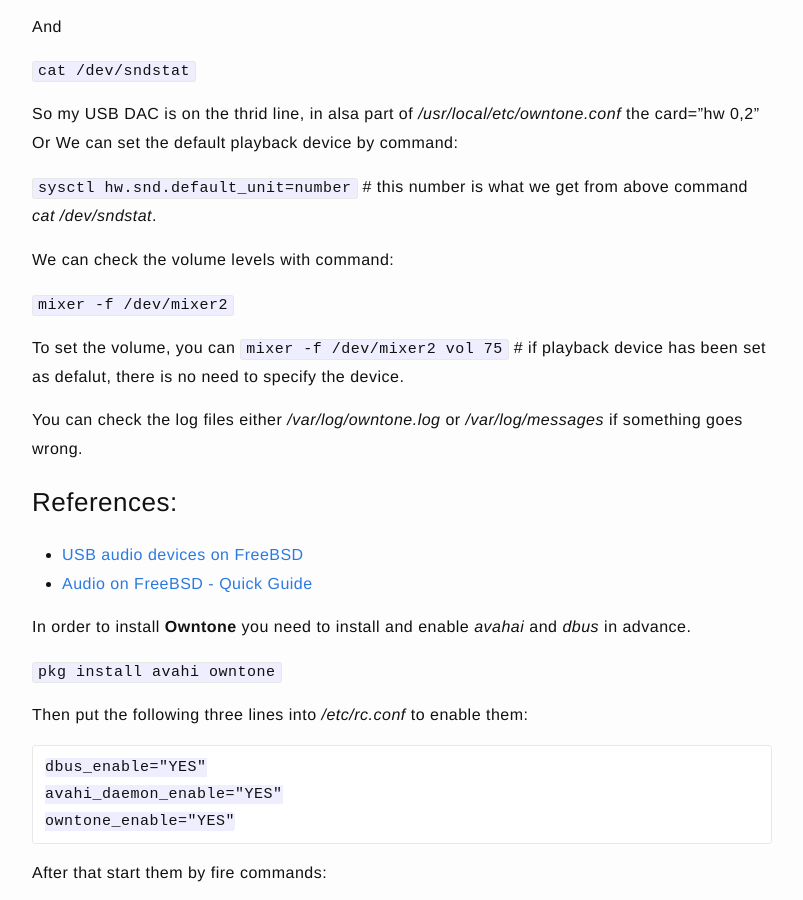
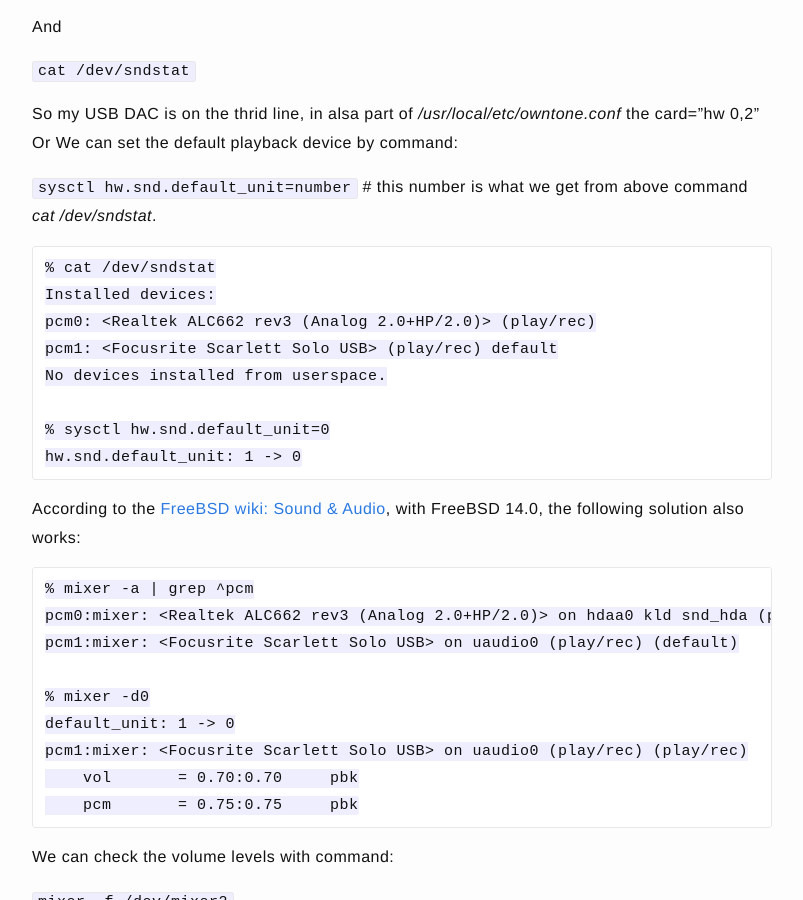
Before and after one commit to jazzi/jazzi.github.io, a Jekyll site: the page built from _posts/2023-12-21-hpe-microserver-gen10-with-freebsd.md, in a window 1280 px wide and 900 px high, scrolled down 14261 px. Shown: the whole window, without its empty margins (238-1041 px from the left). Built offline with Jekyll 4.4.1, drawn with Linux system fonts in a browser that asks for light colours.

Commit message:
add more

````diff
--- a/_posts/2023-12-21-hpe-microserver-gen10-with-freebsd.md
+++ b/_posts/2023-12-21-hpe-microserver-gen10-with-freebsd.md
@@ -533,6 +533,31 @@ We can set the default playback device by command:
 
 `sysctl hw.snd.default_unit=number` # this number is what we get from above command *cat /dev/sndstat*.
 
+```
+% cat /dev/sndstat
+Installed devices:
+pcm0: <Realtek ALC662 rev3 (Analog 2.0+HP/2.0)> (play/rec)
+pcm1: <Focusrite Scarlett Solo USB> (play/rec) default
+No devices installed from userspace.
+
+% sysctl hw.snd.default_unit=0
+hw.snd.default_unit: 1 -> 0
+```
+
+According to the [FreeBSD wiki: Sound & Audio](https://wiki.freebsd.org/Sound), with FreeBSD 14.0, the following solution also works:
+
+```
+% mixer -a | grep ^pcm
+pcm0:mixer: <Realtek ALC662 rev3 (Analog 2.0+HP/2.0)> on hdaa0 kld snd_hda (play/rec)
+pcm1:mixer: <Focusrite Scarlett Solo USB> on uaudio0 (play/rec) (default)
+
+% mixer -d0
+default_unit: 1 -> 0
+pcm1:mixer: <Focusrite Scarlett Solo USB> on uaudio0 (play/rec) (play/rec)
+    vol       = 0.70:0.70     pbk
+    pcm       = 0.75:0.75     pbk
+```
+
 We can check the volume levels with command:
 
 `mixer -f /dev/mixer2`
````
